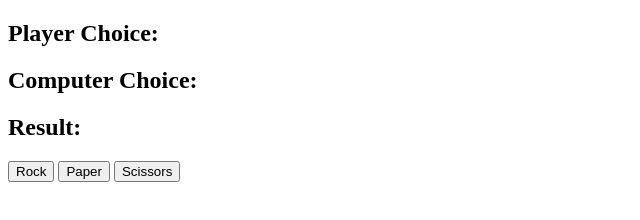
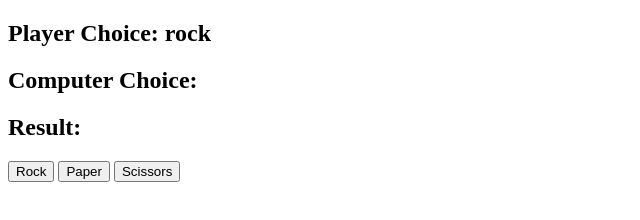
Before and after one commit to cohedx7/odin-rps-game, a plain HTML site: page index.html in a window 1280 px wide. Both pictures are taken after a click on the button "Rock". Shown: the full height of the page, 0-640 px from the left. Drawn offline with Linux system fonts and the light colour scheme.

Commit message:
updating files

```diff
--- a/game.js
+++ b/game.js
@@ -1,2 +1,10 @@
-const computerChoice = document.getElementById('computer-choice');
-const playerChoice = document.getElementById('player-choice');
+const computerChoiceShow = document.getElementById('computer-choice');
+const playerChoiceShow = document.getElementById('player-choice');
+const showResult = document.getElementById('result');
+const possibleChoices = document.querySelectorAll('button');
+let userChoice;
+
+possibleChoices.forEach(option => option.addEventListener('click', (e) => {
+    userChoice = e.target.id;
+    playerChoiceShow.innerHTML = userChoice;
+}))
```
Also changed, not shown: index.html (+3 -3 lines).
